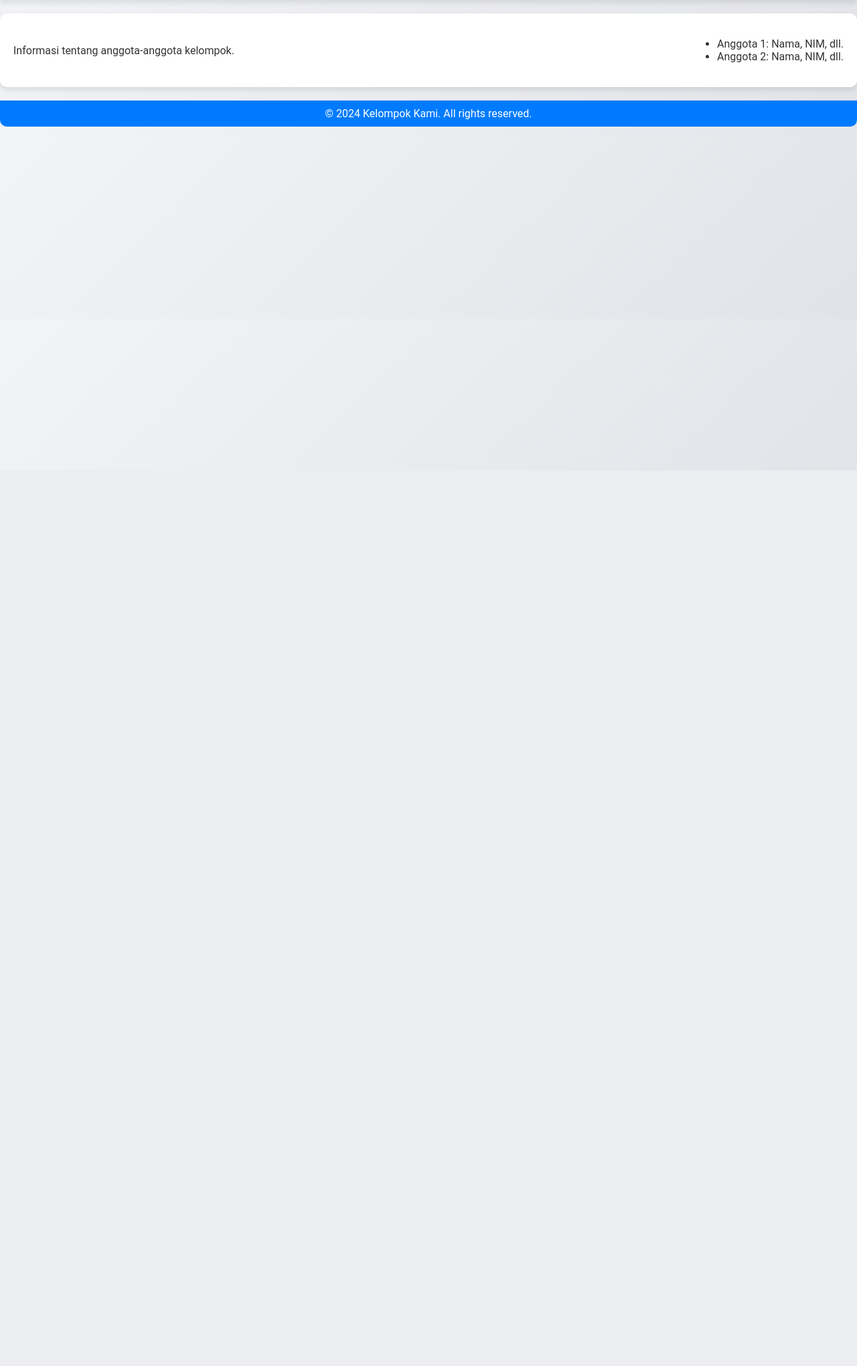
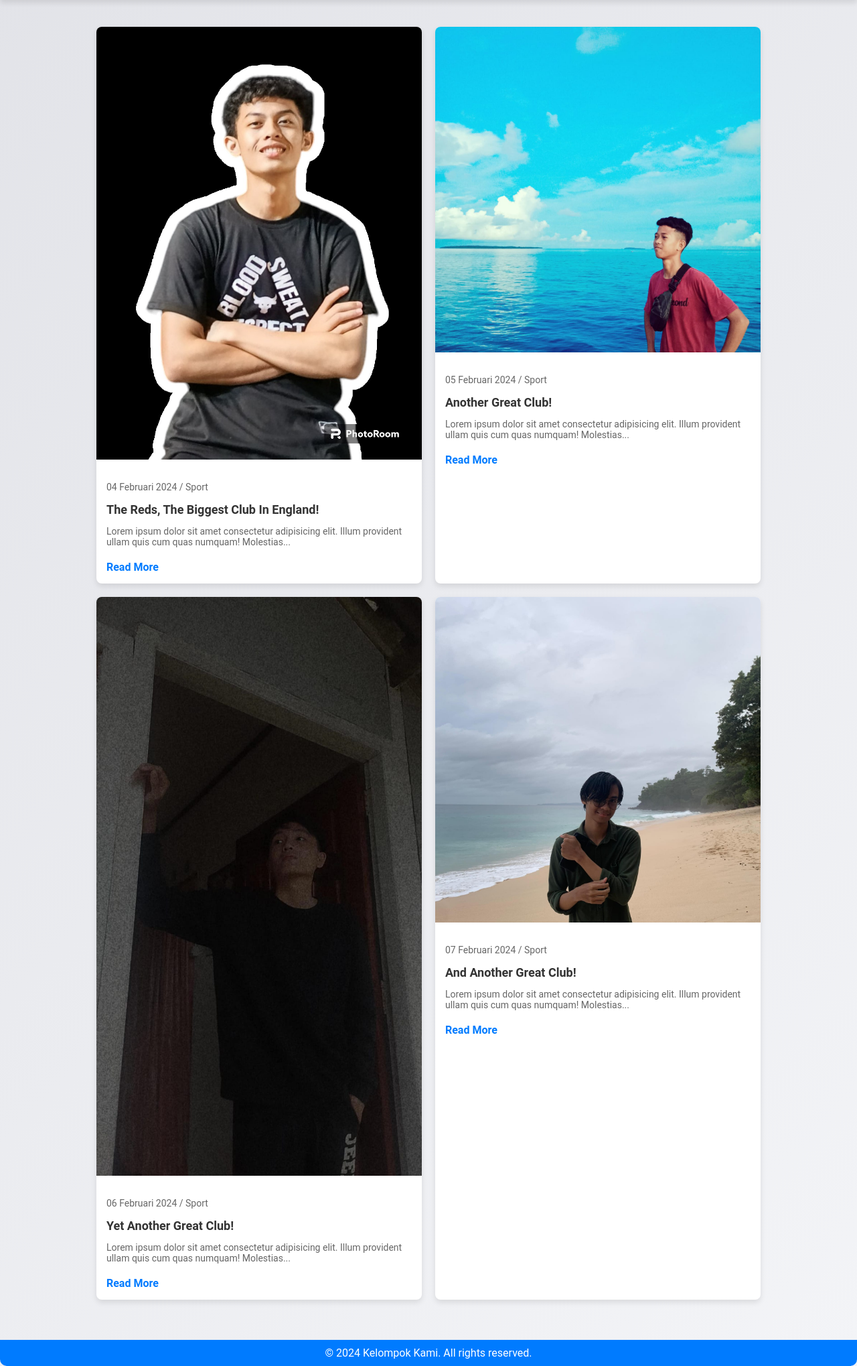
Before and after one commit to excalibur17/FactPedia, a PHP site: page /static/about.php in a window 1280 px wide. Shown: the part 98-2137 px from the top of the page at 67% size. Before the commit the page ends 287 px from the top, so only its background shows below. Run offline with PHP 8.4, Linux system fonts and the light colour scheme.

Commit message:
update beberapa file

```diff
--- /dev/null
+++ b/css/about.css
@@ -0,0 +1,142 @@
+body {
+    font-family: 'Roboto', sans-serif;
+    margin: 0;
+    padding: 0;
+    background: linear-gradient(135deg, #e2e3e8, #f3f4f7);
+    color: #333;
+}
+
+a {
+    text-decoration: none;
+    color: inherit;
+}
+
+.container {
+    width: 80%;
+    margin: 0 auto;
+    padding: 20px;
+}
+
+/* Header Styles */
+header {
+    background: linear-gradient(135deg, #007BFF, #0056b3);
+    color: white;
+    padding: 10px 0;
+    position: sticky;
+    top: 0;
+    width: 100%;
+    z-index: 1000;
+    box-shadow: 0 4px 8px rgba(0, 0, 0, 0.1);
+}
+
+header .container {
+    display: flex;
+    justify-content: space-between;
+    align-items: center;
+}
+
+.logo h1 {
+    margin: 0;
+}
+
+nav ul {
+    list-style: none;
+    margin: 0;
+    padding: 0;
+    display: flex;
+}
+
+nav ul li {
+    margin-left: 20px;
+}
+
+nav ul li a {
+    padding: 10px 15px;
+    border-radius: 5px;
+    transition: background 0.3s, color 0.3s;
+}
+
+nav ul li a:hover {
+    background: rgba(255, 255, 255, 0.2);
+    color: #fff;
+}
+
+/* Main Styles */
+main {
+    padding: 20px;
+}
+
+.article-grid {
+    display: grid;
+    grid-template-columns: repeat(2, 1fr);
+    gap: 20px;
+}
+
+.article-card {
+    background-color: #fff;
+    color: #333;
+    border-radius: 8px;
+    overflow: hidden;
+    box-shadow: 0 4px 8px rgba(0, 0, 0, 0.1);
+}
+
+.article-image {
+    width: 100%;
+    height: auto;
+    min-height: 150px; /* Set minimum height to ensure images are at least 150px tall */
+    overflow: hidden;
+}
+
+.article-image img {
+    width: 100%;
+    height: 100%;
+    object-fit: cover; /* Ensure the image covers the container without distortion */
+}
+.article-content {
+    padding: 15px;
+}
+
+.article-date {
+    font-size: 14px;
+    color: #666;
+    margin-bottom: 10px;
+}
+
+.article-title {
+    font-size: 18px;
+    font-weight: bold;
+    margin-bottom: 10px;
+}
+
+.article-excerpt {
+    font-size: 14px;
+    color: #666;
+    margin-bottom: 10px;
+}
+
+.read-more {
+    text-decoration: none;
+    color: #007BFF;
+    font-weight: bold;
+    display: inline-block;
+    margin-top: 10px;
+    transition: color 0.3s;
+}
+
+.read-more:hover {
+    color: #0056b3;
+}
+
+/* Footer Styles */
+footer {
+    background: #007BFF;
+    color: white;
+    text-align: center;
+    padding: 10px 0;
+    margin-top: 20px;
+    border-radius: 0 0 10px 10px;
+}
+
+footer p {
+    margin: 0;
+}
--- a/static/about.php
+++ b/static/about.php
@@ -3,11 +3,11 @@
 <head>
     <meta charset="UTF-8">
     <meta name="viewport" content="width=device-width, initial-scale=1.0">
-    <title>About Us</title>
-    <link rel="stylesheet" href="../css/style.css">
+    <title>Article Cards</title>
+    <link rel="stylesheet" href="../css/about.css">
 </head>
 <body>
-<header>
+    <header>
         <div class="container">
             <div class="logo">
                 <h1>FactPedia</h1>
@@ -23,12 +23,52 @@
         </div>
     </header>
     <main>
-        <p>Informasi tentang anggota-anggota kelompok.</p>
-        <ul>
-            <li>Anggota 1: Nama, NIM, dll.</li>
-            <li>Anggota 2: Nama, NIM, dll.</li>
-            <!-- Tambahkan informasi anggota lainnya -->
-        </ul>
+        <div class="container article-grid">
+            <div class="article-card">
+                <div class="article-image">
+                    <img src="../img/heski.jpg" alt="picture">
+                </div>
+                <div class="article-content">
+                    <p class="article-date">04 Februari 2024 / Sport</p>
+                    <h2 class="article-title">The Reds, The Biggest Club In England!</h2>
+                    <p class="article-excerpt">Lorem ipsum dolor sit amet consectetur adipisicing elit. Illum provident ullam quis cum quas numquam! Molestias...</p>
+                    <a href="#" class="read-more">Read More</a>
+                </div>
+            </div>
+            <div class="article-card">
+                <div class="article-image">
+                    <img src="../img/Arthur.jpg" alt="Picture">
+                </div>
+                <div class="article-content">
+                    <p class="article-date">05 Februari 2024 / Sport</p>
+                    <h2 class="article-title">Another Great Club!</h2>
+                    <p class="article-excerpt">Lorem ipsum dolor sit amet consectetur adipisicing elit. Illum provident ullam quis cum quas numquam! Molestias...</p>
+                    <a href="#" class="read-more">Read More</a>
+                </div>
+            </div>
+            <div class="article-card">
+                <div class="article-image">
+                    <img src="../img/joy.jpg" alt="Yet Another Logo">
+                </div>
+                <div class="article-content">
+                    <p class="article-date">06 Februari 2024 / Sport</p>
+                    <h2 class="article-title">Yet Another Great Club!</h2>
+                    <p class="article-excerpt">Lorem ipsum dolor sit amet consectetur adipisicing elit. Illum provident ullam quis cum quas numquam! Molestias...</p>
+                    <a href="#" class="read-more">Read More</a>
+                </div>
+            </div>
+            <div class="article-card">
+                <div class="article-image">
+                    <img src="../img/irham.jpg" alt="And Another Logo">
+                </div>
+                <div class="article-content">
+                    <p class="article-date">07 Februari 2024 / Sport</p>
+                    <h2 class="article-title">And Another Great Club!</h2>
+                    <p class="article-excerpt">Lorem ipsum dolor sit amet consectetur adipisicing elit. Illum provident ullam quis cum quas numquam! Molestias...</p>
+                    <a href="#" class="read-more">Read More</a>
+                </div>
+            </div>
+        </div>
     </main>
     <footer>
         <p>&copy; 2024 Kelompok Kami. All rights reserved.</p>
```
Also changed, not shown: img/Arthur.jpg (added), img/heski.jpg (added), img/irham.jpg (added), img/joy.jpg (added).
